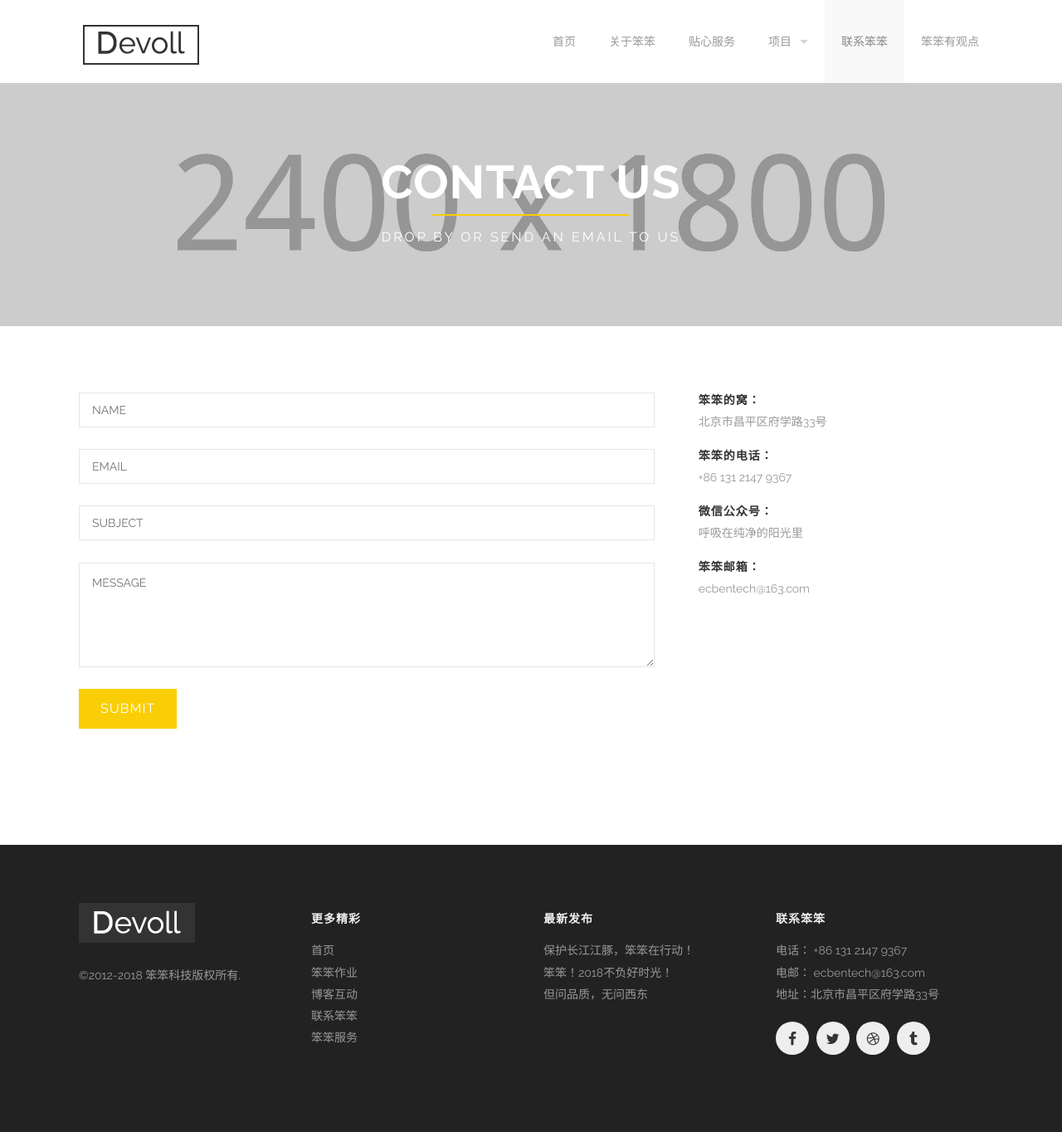
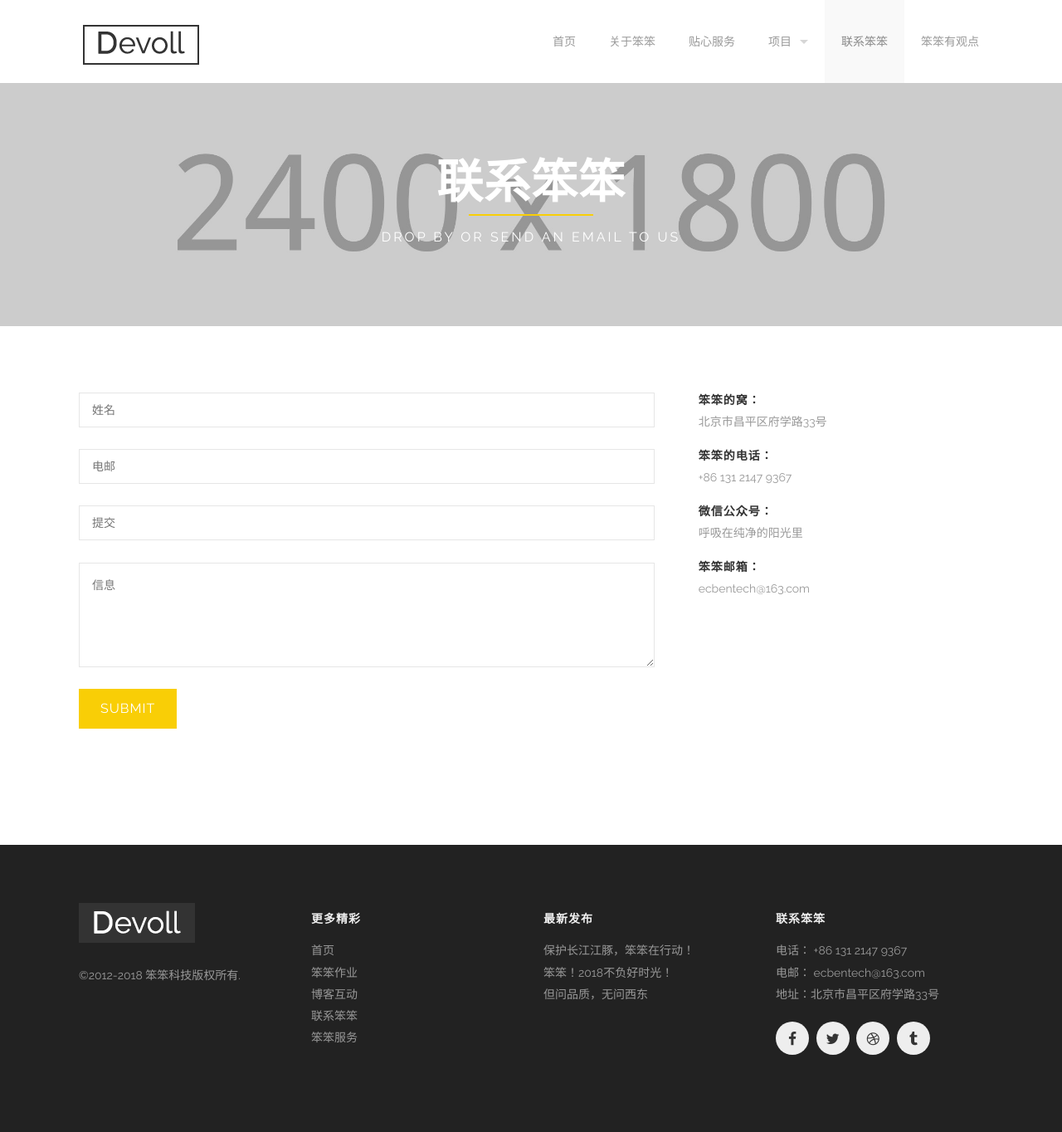
Before and after one commit to braveheart007/braveheart007.github.io, a Jekyll site: the page built from contact.html, in a window 1280 px wide. Shown: the whole page at 83% size. Built offline with Jekyll 4.4.1, drawn with Linux system fonts in a browser that asks for light colours.

Commit message:
Update contact.html

```diff
--- a/contact.html
+++ b/contact.html
@@ -7,7 +7,7 @@ section_id: contact
 <div class='full parallax' style='background-image: url(images/@stock/contact-header-bg.jpg); color: #fff;'>
   <div class='row'>
     <div class='large-12 columns'>
-      {% include section-header.html title="Contact Us" tagline="Drop by or send an email to us" color="#fff" class="big" %}
+      {% include section-header.html title="联系笨笨" tagline="Drop by or send an email to us" color="#fff" class="big" %}
     </div>
   </div>
   <div class='four spacing'></div>
@@ -25,10 +25,10 @@ section_id: contact
                 </p>
               </div>
               <div class='medium-12 columns'>
-                <input class='required' name='name' placeholder='NAME' type='text'>
-                <input class='required email' name='email' placeholder='EMAIL' type='text'>
-                <input class='required' name='subject' placeholder='SUBJECT' type='text'>
-                <textarea class='required' name='message' placeholder='MESSAGE'></textarea>
+                <input class='required' name='name' placeholder='姓名' type='text'>
+                <input class='required email' name='email' placeholder='电邮' type='text'>
+                <input class='required' name='subject' placeholder='提交' type='text'>
+                <textarea class='required' name='message' placeholder='信息'></textarea>
                 <input class='button white' type='submit'>
               </div>
             </form>
```
